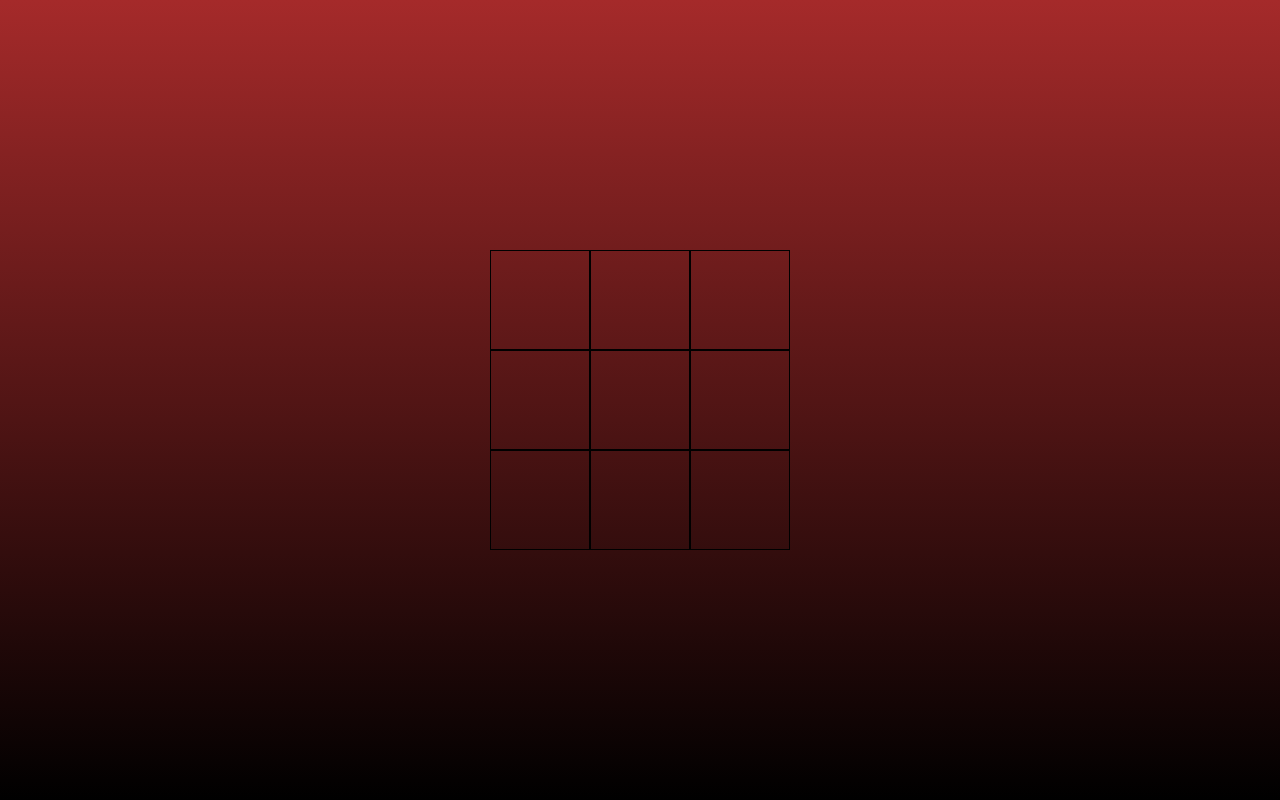
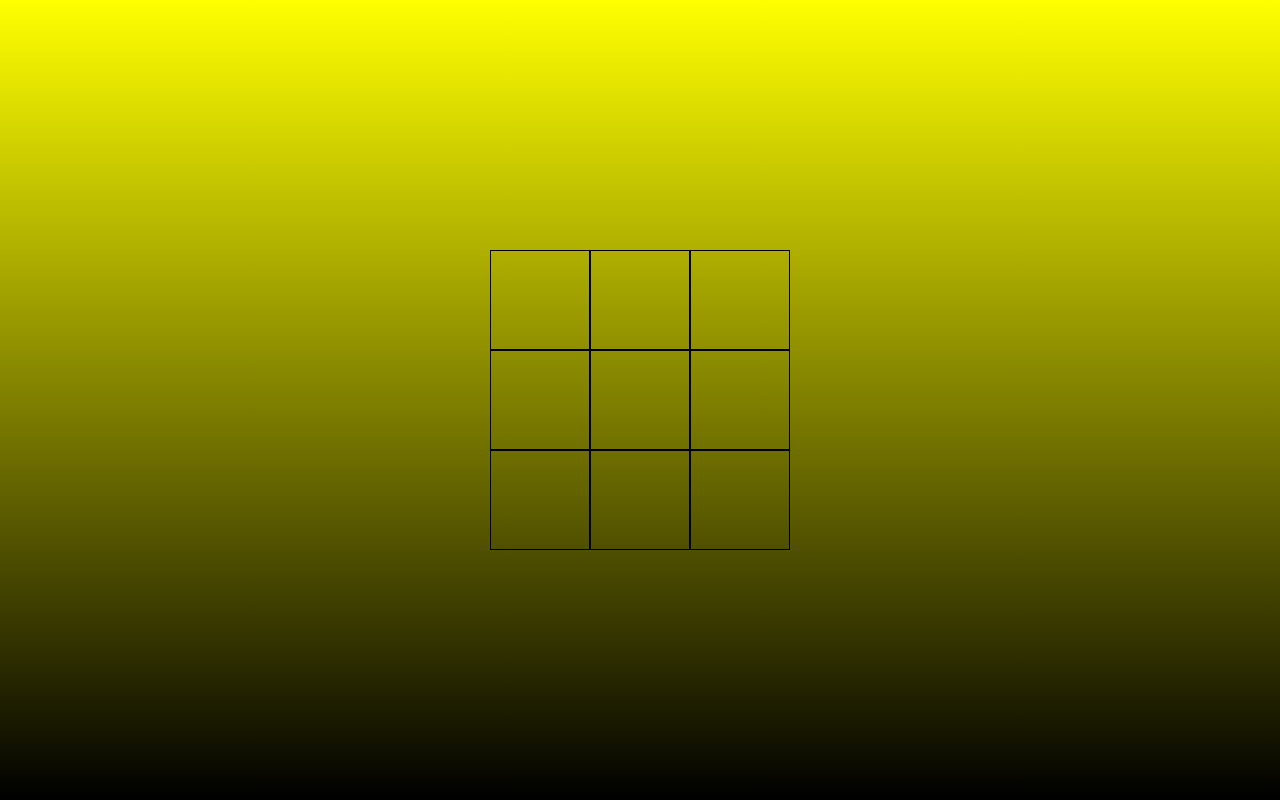
Before and after one commit to Joy-Agrawal/Tic-Tac-Toe-Game, a plain HTML site: page index.html in a window 1280 px wide. Drawn offline with Linux system fonts and the light colour scheme.

Commit message:
Updated style.css

```diff
--- a/style.css
+++ b/style.css
@@ -7,7 +7,7 @@
 html,body{
     height: 100%;
     width: 100%;
-    background: linear-gradient(brown,black);
+    background: linear-gradient(yellow,black);
     cursor: pointer;
 }
 
```
